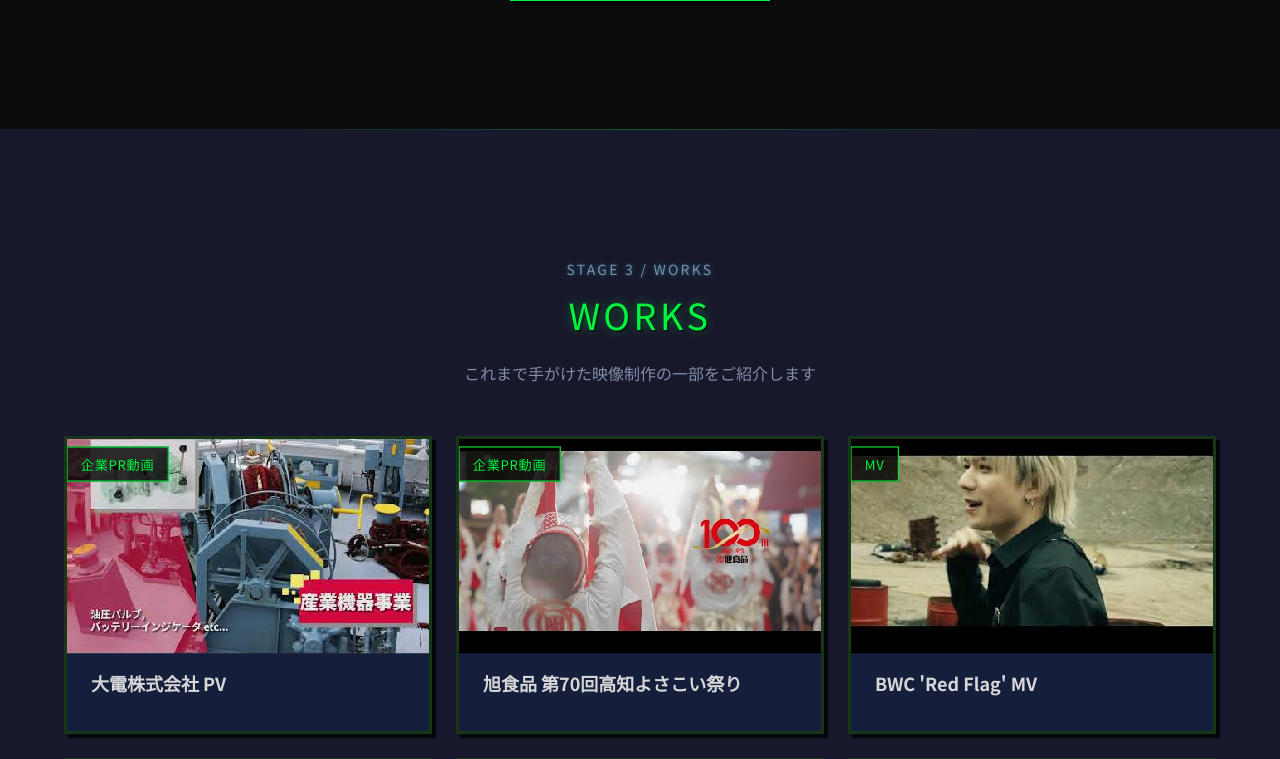
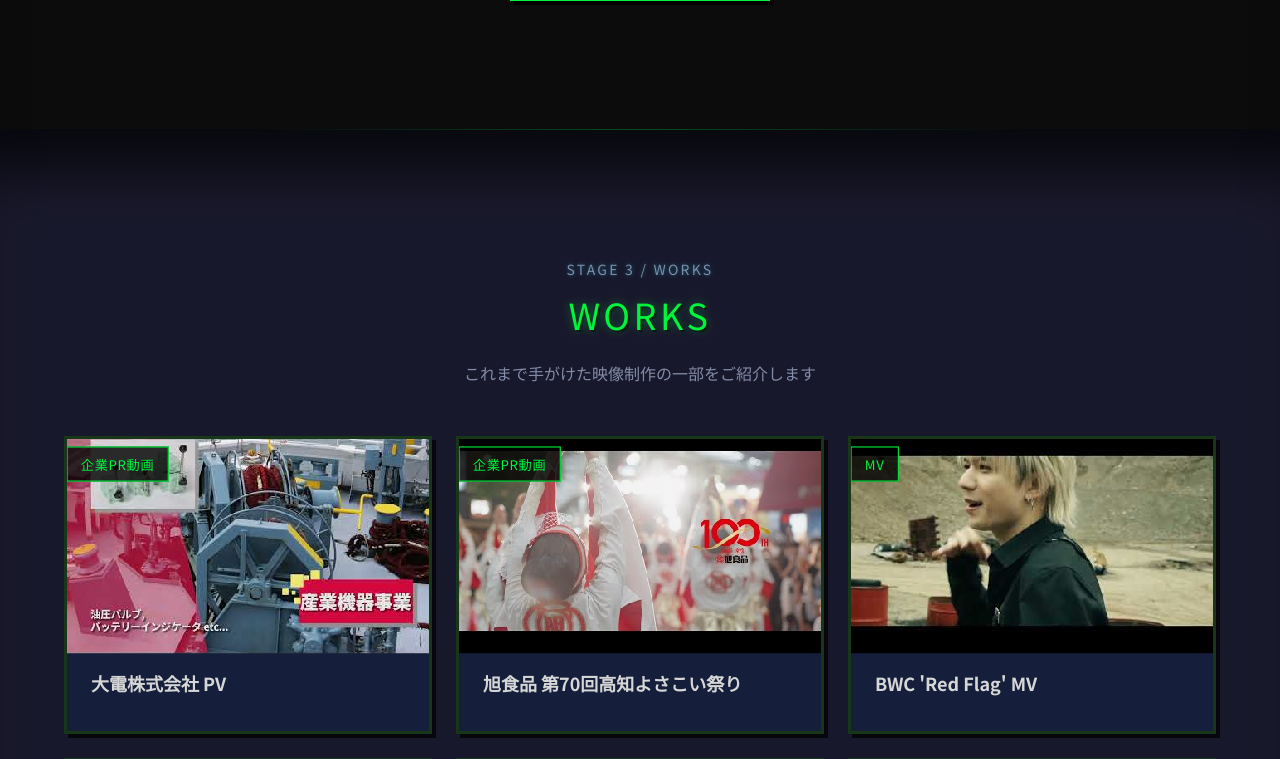
Before and after one commit to fr0mcreate/corporate-site, a Next.js app: page / in a window 1280 px wide. Shown: the part 2019-2778 px from the top of the page. Built offline with nearby package versions, Linux system fonts and the light colour scheme; a web font is replaced by a local one.

Commit message:
各セクション上部に半透明フェード（inset box-shadow）

```diff
--- a/app/globals.css
+++ b/app/globals.css
@@ -3446,3 +3446,12 @@ main#main {
   text-align: center;
   padding: 6rem 1rem;
 }
+
+/* Section top fade-in (semi-transparent upper edge via inset shadow) */
+.section-sticky {
+  box-shadow: inset 0 80px 60px -40px rgba(0, 0, 0, 0.7);
+}
+
+.hero {
+  box-shadow: inset 0 80px 60px -40px rgba(0, 0, 0, 0.7);
+}
```
